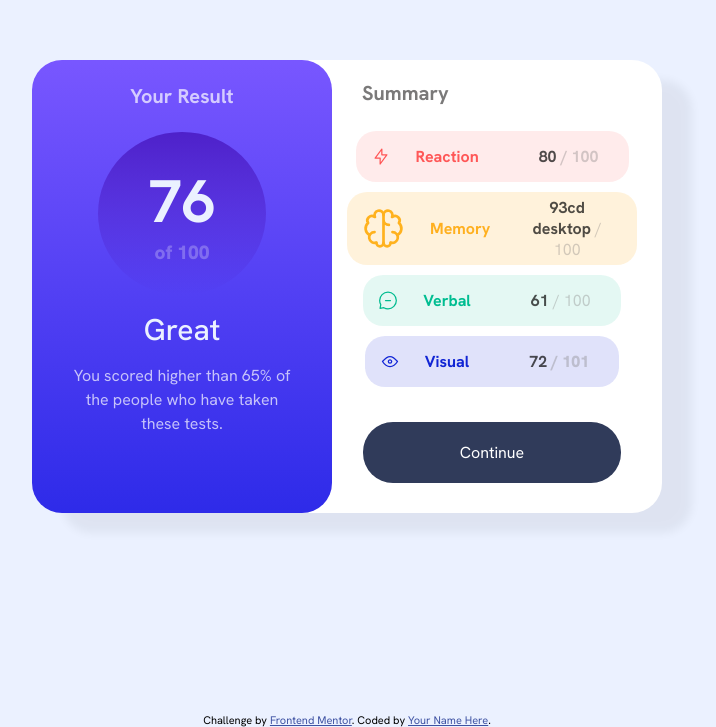
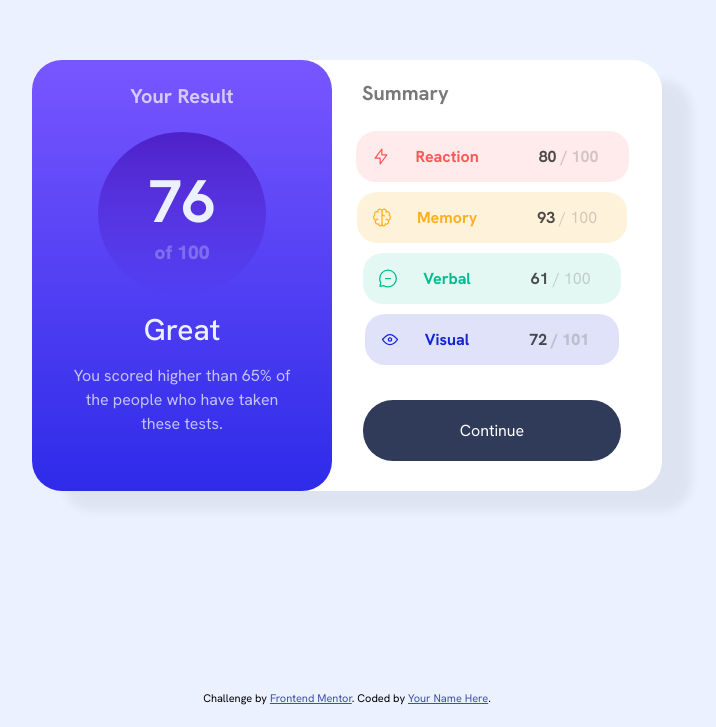
Before and after one commit to colio06/biofeat, a plain HTML site: page index.html in a window 1280 px wide. Shown: the part 140-867 px from the top of the page, without its empty margins (293-1009 px from the left). After the commit the page ends 845 px from the top, so only its background shows below. Drawn offline with Linux system fonts and the light colour scheme; a web font is replaced by a local one.

Commit message:
Fix score display for desktop in index.html

```diff
--- a/index.html
+++ b/index.html
@@ -70,7 +70,7 @@
             <img src="assets/images/icon-memory.svg" alt="Memory" />
             <p>Memory</p>
           </div>
-          <p><b>93cd desktop</b> / 100</p>
+          <p><b>93</b> / 100</p>
         </div>
         <div>
           <div>
```
